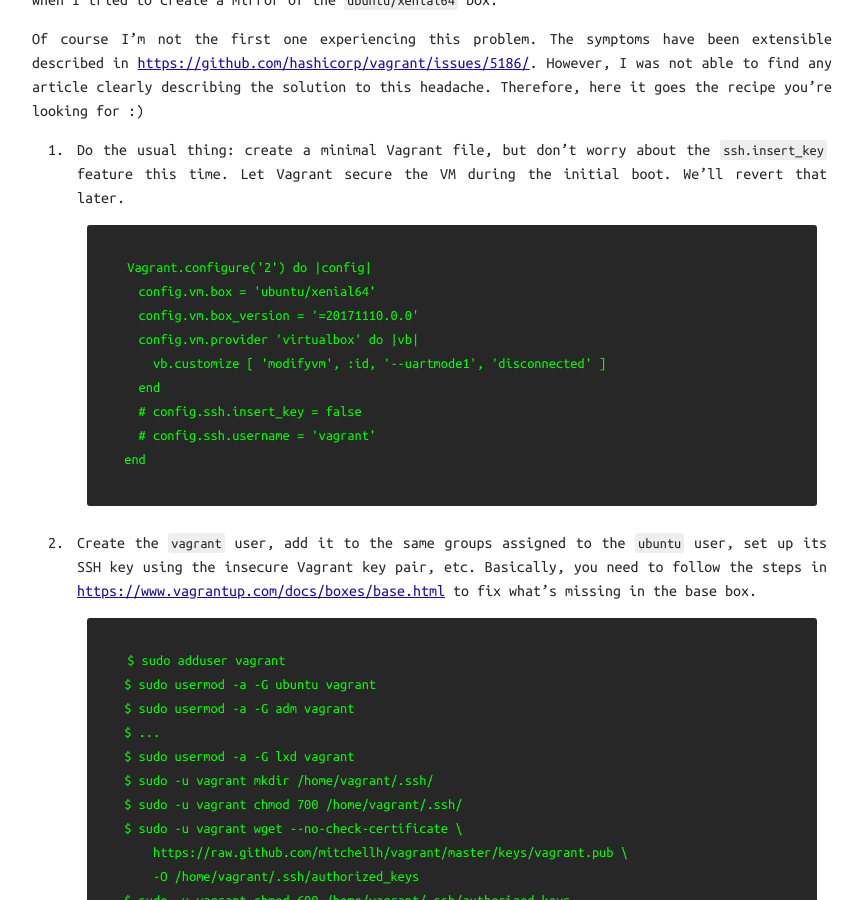
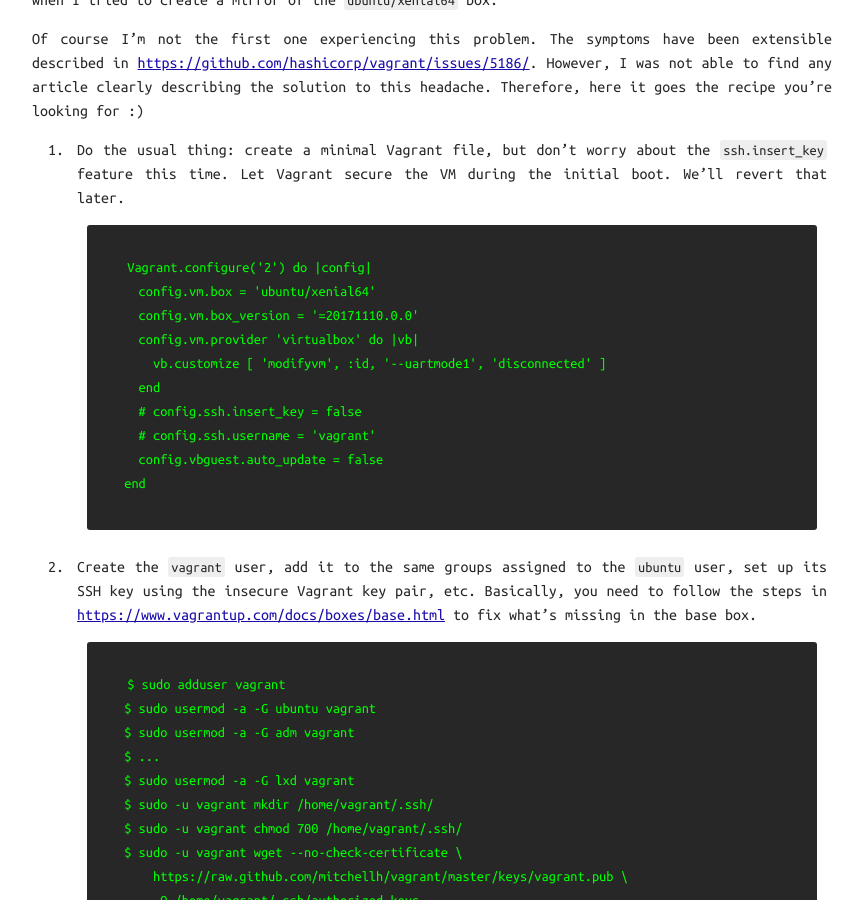
Before and after one commit to carlosabalde/carlosabalde.github.io, a Jekyll site: the page built from _posts/2017-11-12-repacking-ubuntu-xenial64-vagrant-box.md, in a window 1280 px wide and 900 px high, scrolled down 376 px. Shown: the whole window, without its empty margins (208-1071 px from the left). Built offline with Jekyll 4.4.1, drawn with Linux system fonts in a browser that asks for light colours.

Commit message:
Add config.vbguest.auto_update = false to Vagrant post

```diff
--- a/_posts/2017-11-12-repacking-ubuntu-xenial64-vagrant-box.md
+++ b/_posts/2017-11-12-repacking-ubuntu-xenial64-vagrant-box.md
@@ -25,6 +25,7 @@ Of course I'm not the first one experiencing this problem. The symptoms have bee
           end
           # config.ssh.insert_key = false
           # config.ssh.username = 'vagrant'
+          config.vbguest.auto_update = false
         end
 
 2. Create the `vagrant` user, add it to the same groups assigned to the `ubuntu` user, set up its SSH key using the insecure Vagrant key pair, etc. Basically, you need to follow the steps in [https://www.vagrantup.com/docs/boxes/base.html](https://www.vagrantup.com/docs/boxes/base.html) to fix what's missing in the base box.
```
